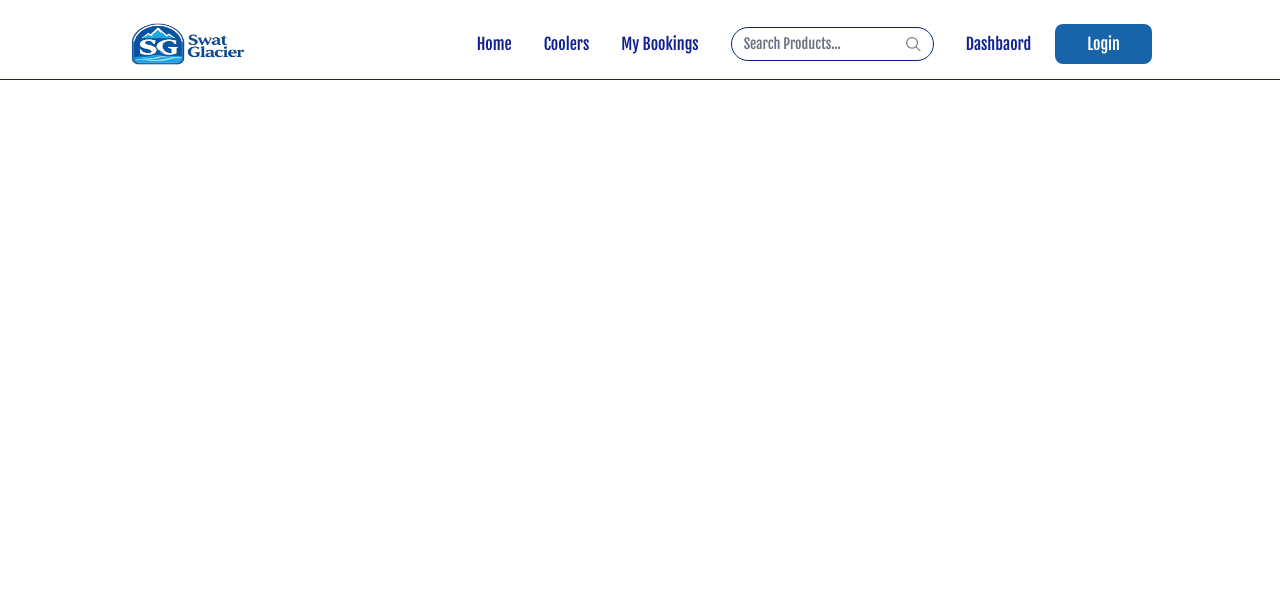
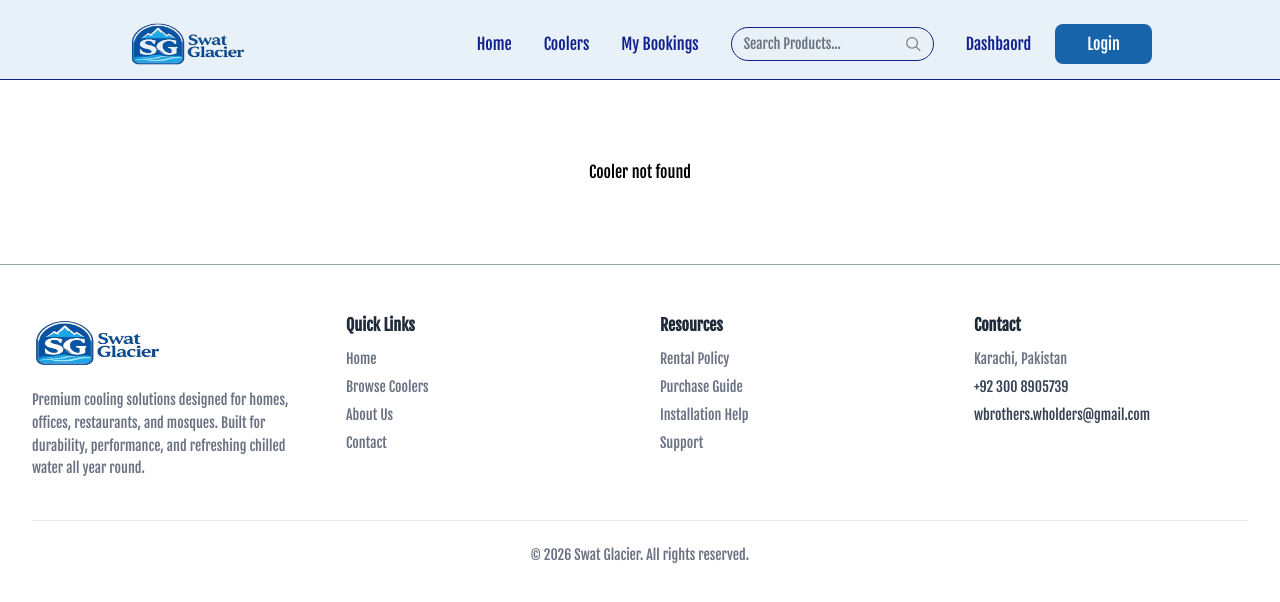
Before and after one commit to walidkhan112233/swatglacier.com, a React (Vite) app: page /cooler-details/1 in a window 1280 px wide. Shown: the top 602 px of the page. Built offline with nearby package versions, Linux system fonts and the light colour scheme.

Commit message:
coolerdetails footer newsletter

```diff
--- a/src/App.jsx
+++ b/src/App.jsx
@@ -2,10 +2,11 @@ import React from 'react'
 import Navbar from './components/navbar'
 import { useState } from 'react';
 import { Routes,Route, useLocation } from 'react-router-dom';
-import Home from './pages/home';
-import coolerDetails from './pages/coolerDetails';
+import Home from './pages/Home';
+import CoolerDetails from './pages/coolerDetails';
 import myBookings from './pages/myBookings';
 import Coolers from './pages/Coolers';
+import Footer from './components/Footer';
 const App = () => {
 
   const [showLogin, setShowLogin] = useState(false);
@@ -17,10 +18,12 @@ const App = () => {
 
     <Routes>
       <Route path="/" element={<Home />} />
-      <Route path="/cooler-details/:id" element={<coolerDetails />} />
+      <Route path="/cooler-details/:id" element={<CoolerDetails />} />
       <Route path="/my-bookings" element={<myBookings />} />
       <Route path="/coolers" element={<Coolers />} />
     </Routes>
+
+      { !isOwnerPath && <Footer/> }
     </>
   )
 }
--- a/src/components/Banner.jsx
+++ b/src/components/Banner.jsx
@@ -6,7 +6,7 @@ const Banner = () => {
   const navigate = useNavigate();
 
   return (
-    <section className="bg-light py-10">
+    <section className="bg-white py-10">
       <div className="max-w-6x1  mx-auto px-6 sm:px-10  lg:px-15">
         <div className="relative bg-gradient-to-r from-blue-600 to-blue-700 text-white rounded-4xl px-8 md:px-14 py-10 md:py-12 overflow-hidden shadow-xl ">
           <div className="relative z-10 flex flex-col md:flex-row items-center md:items-center justify-between gap-10">
--- /dev/null
+++ b/src/components/Footer.jsx
@@ -0,0 +1,77 @@
+import React from "react";
+import { Link } from "react-router-dom";
+import { assets } from "../assets/assets";
+
+const Footer = () => {
+  return (
+    <footer className="bg-white border-t  border-gray-400">
+      <div className="max-w-7xl mx-auto px-4 sm:px-6 lg:px-8 py-12">
+        {/* Top Grid */}
+        <div className="grid grid-cols-1 md:grid-cols-4 gap-10">
+
+          {/* Brand */}
+          <div>
+            <div className="flex items-center  gap-2">
+              <img src={assets.logo} alt="Swat Glacier" className="h-15 w-35 " />
+            </div>
+            <p className="mt-4 text-sm text-gray-500 leading-relaxed">
+              Premium cooling solutions designed for homes, offices,
+              restaurants, and mosques. Built for durability, performance,
+              and refreshing chilled water all year round.
+            </p>
+
+            {/* Social Icons (optional)
+            <div className="flex gap-3 mt-4">
+              <img src={assets.facebook_icon} alt="" className="w-5 h-5" />
+              <img src={assets.instagram_icon} alt="" className="w-5 h-5" />
+              <img src={assets.whatsapp_icon} alt="" className="w-5 h-5" />
+            </div> */}
+          </div>
+
+          {/* Quick Links */}
+          <div>
+            <h3 className="font-semibold text-gray-800 mb-3">Quick Links</h3>
+            <ul className="space-y-2 text-sm text-gray-500">
+              <li><Link to="/" className="hover:text-[#1e7fb0]">Home</Link></li>
+              <li><Link to="/coolers" className="hover:text-[#1e7fb0]">Browse Coolers</Link></li>
+              <li><Link to="/about" className="hover:text-[#1e7fb0]">About Us</Link></li>
+              <li><Link to="/contact" className="hover:text-[#1e7fb0]">Contact</Link></li>
+            </ul>
+          </div>
+
+          {/* Resources */}
+          <div>
+            <h3 className="font-semibold text-gray-800 mb-3">Resources</h3>
+            <ul className="space-y-2 text-sm text-gray-500">
+              <li className="hover:text-[#1e7fb0] cursor-pointer">Rental Policy</li>
+              <li className="hover:text-[#1e7fb0] cursor-pointer">Purchase Guide</li>
+              <li className="hover:text-[#1e7fb0] cursor-pointer">Installation Help</li>
+              <li className="hover:text-[#1e7fb0] cursor-pointer">Support</li>
+            </ul>
+          </div>
+
+          {/* Contact */}
+          <div>
+            <h3 className="font-semibold text-gray-800 mb-3">Contact</h3>
+            <ul className="space-y-2 text-sm text-gray-500">
+              <li>Karachi, Pakistan</li>
+              <li className="font-medium text-gray-700">
+                +92 300 8905739
+              </li>
+              <li className="font-medium text-gray-700 break-all">
+                wbrothers.wholders@gmail.com
+              </li>
+            </ul>
+          </div>
+        </div>
+
+        {/* Bottom Bar */}
+        <div className="border-t border-gray-200 mt-10 pt-6 text-center text-sm text-gray-500">
+          © {new Date().getFullYear()} Swat Glacier. All rights reserved.
+        </div>
+      </div>
+    </footer>
+  );
+};
+
+export default Footer;
--- a/src/components/Navbar.jsx
+++ b/src/components/Navbar.jsx
@@ -12,7 +12,7 @@ const Navbar = ({setShowLogin}) => {
   return (
     <div
       className={`flex items-center justify-between px-6 h-20 md:px-16 lg:px-24 xl:px-32 py-4
-    text-600 pt-6 border-b border-borderColor text-[#102090] relative transition-all ${location.pathname === "/" && "bg-light"} `}
+    text-600 pt-6 border-b border-borderColor text-[#102090] relative transition-all bg-light `}
     >
       <Link to="/">
         <img src={assets.logo} alt="logo" className="h-14 w-32" />
@@ -21,7 +21,7 @@ const Navbar = ({setShowLogin}) => {
       <div
         className={`max-sm:fixed max-sm:h-screen max-sm:w-full max-sm:top-16 max-sm:border-t
       border-borderColor right-0 flex flex-col sm:flex-row items-start sm:items-center gap-4 sm:gap-8
-      max-sm:p-4 transition-all duration-300  z-50 ${location.pathname === "/" ? "bg-light" : "bg-white"}
+      max-sm:p-4 transition-all duration-300  z-50 "bg-light}
       ${open ? "max-sm:translate-x-0" : "max-sm:translate-x-full"}`}
       >
         {menuLinks.map((link, index) => (
--- a/src/components/Testimonial.jsx
+++ b/src/components/Testimonial.jsx
@@ -34,7 +34,7 @@ const testimonialsData = [
 
 const Testimonial = () => {
   return (
-    <section className="bg-light  py-15 flex flex-col items-center px-0 sm:px-12 lg:px-12">
+    <section className="bg-white  py-15 flex flex-col items-center px-0 sm:px-12 lg:px-12">
       {/* Title */}
       <Title
         title="What Our Customers Say"
--- a/src/pages/Home.jsx
+++ b/src/pages/Home.jsx
@@ -4,6 +4,7 @@ import CoolerCard from '../components/CoolerCard'
 import FeaturedSec from '../components/FeaturedSec'
 import Banner from '../components/Banner'
 import Testimonial from '../components/Testimonial'
+import NewsLetter from '../components/NewsLetter'
 const Home = () => {
   return (
     <div  >
@@ -11,6 +12,7 @@ const Home = () => {
       <FeaturedSec/>
       <Banner/>
       <Testimonial/>
+      <NewsLetter/>
     </div>
   )
 }
--- a/src/pages/coolerDetails.jsx
+++ b/src/pages/coolerDetails.jsx
@@ -1,11 +1,141 @@
-import React from 'react'
+import React, { useEffect, useState } from "react";
+import { useNavigate, useParams } from "react-router-dom";
+import { assets, dummyCoolerData } from "../assets/assets";
 
-const coolerDetails = () => {
+const CoolerDetails = () => {
+  const { id } = useParams();
+  const navigate = useNavigate();
+  const [cooler, setCooler] = useState(null);
+
+  useEffect(() => {
+    const foundCooler = dummyCoolerData.find(
+      (item) => item._id === id
+    );
+    setCooler(foundCooler);
+    window.scrollTo(0, 0);
+  }, [id]);
+
+  if (!cooler) {
+    return <div className="text-center py-20">Cooler not found</div>;
+  }
+
   return (
-    <>
+    <section className="bg-white  py-12">
+      <div className="max-w-7xl mx-auto px-4 sm:px-6 lg:px-8">
 
-    </>
-  )
-}
 
-export default coolerDetails
+        {/* Back */}
+        <button
+          onClick={() => navigate(-1)}
+          className="text-sm text-gray-500 hover:bg-[#1e7fb0] hover:text-white mb-6 bg-light px-3 py-2 rounded-full transition"
+        >
+          ←Back to all coolers
+        </button>
+
+        <div className="grid lg:grid-cols-3 gap-2 ">
+
+          {/* LEFT - IMAGE */}
+          <div className="lg:col-span-2 ">
+            <img
+              src={cooler.image}
+              alt={cooler.brand}
+              className="w-full max-h-[420px] object-contain"
+            />
+
+            {/* Title */}
+            <h1 className="mt-6 text-3xl font-bold text-gray-800 pt-10">
+              {cooler.brand} {cooler.category} {cooler.size && `- ${cooler.size}`}
+            </h1>
+
+            <p className="text-gray-500 mt-2">
+              Premium industrial water cooler designed for powerful cooling,
+              durability, and reliable performance in homes, offices, mosques,
+              and commercial spaces.
+            </p>
+
+            {/* Specs */}
+            <div className="grid grid-cols-2 md:grid-cols-4 gap-4 mt-8 border-t pt-6 ">
+              <div className="bg-light p-4 rounded-xl text-center shadow-sm ">
+                <p className="text-sm text-gray-600">Capacity</p>
+                <p className="font-semibold text-blue-500">{cooler.water_capacity}</p>
+              </div>
+
+              <div className="bg-light p-4 rounded-xl text-center shadow-sm">
+                <p className="text-sm text-gray-600">Location</p>
+                <p className="font-semibold text-blue-500">{cooler.location}</p>
+              </div>
+
+              <div className="bg-light p-4 rounded-xl text-center shadow-sm">
+                <p className="text-sm text-gray-600">Cooling Type</p>
+                <p className="font-semibold text-blue-500">Heavy Duty</p>
+              </div>
+
+              <div className="bg-light p-4 rounded-xl text-center shadow-sm">
+                <p className="text-sm text-gray-600">Build</p>
+                <p className="font-semibold text-blue-500">Stainless Steel</p>
+              </div>
+              <div className="bg-light p-4 rounded-xl text-center shadow-sm">
+                <p className="text-sm text-gray-600">Category</p>
+                <p className="font-semibold text-blue-500">{cooler.category}</p>
+              </div>
+            </div>
+
+            {/* Description */}
+            <div className="mt-10 ">
+              <h2 className="text-xl font-bold text-gray-800 mb-3">
+                Description
+              </h2>
+              <p className="text-gray-600 leading-relaxed">
+                {cooler.description}
+              </p>
+            </div>
+          </div>
+
+          {/* RIGHT - PRICE CARD */}
+          <div className="bg-light rounded-2xl shadow-lg p-7   h-fit">
+            {cooler.isAvailableForSale && (
+              <h2 className="text-3xl font-bold text-[#1e7fb0]">
+                Rs {cooler.price.toLocaleString()}
+              </h2>
+            )}
+            <p className="text-sm text-gray-500 mb-6">One-time purchase</p>
+
+            {(cooler.isAvailableForRent || cooler.isAvaliableForRent) && (
+              <div className="mb-6">
+                <p className="text-lg font-semibold text-gray-800">
+                  Rent: Rs {cooler.rentPerMonth}/month
+                </p>
+                <p className="text-sm text-gray-500">
+                  Advance: Rs {cooler.rentAdvancePayment}
+                </p>
+              </div>
+            )}
+
+            <button className="w-full bg-[#1e7fb0] hover:bg-[#2599cf] text-white py-3 rounded-full font-semibold transition">
+              Book / Order Now
+            </button>
+
+            <p className="text-xs text-gray-400 text-center mt-3">
+              Contact us to confirm availability & delivery
+            </p>
+          </div>
+
+
+        </div>
+          <div className="mt-16 bg-light rounded-2xl shadow-md p-8">
+          <h2 className="text-2xl font-bold text-gray-800 mb-4">
+            Why Choose This Cooler?
+          </h2>
+          <ul className="space-y-2 text-gray-600 list-disc pl-5">
+            <li>Durable stainless steel body</li>
+            <li>Efficient and powerful cooling performance</li>
+            <li>Ideal for homes, mosques, offices, and commercial use</li>
+            <li>Low maintenance and long-lasting build</li>
+          </ul>
+        </div>
+      </div>
+    </section>
+  );
+};
+
+export default CoolerDetails;
```
Also changed, not shown: src/components/NewsLetter.jsx (+41 -6 lines).
